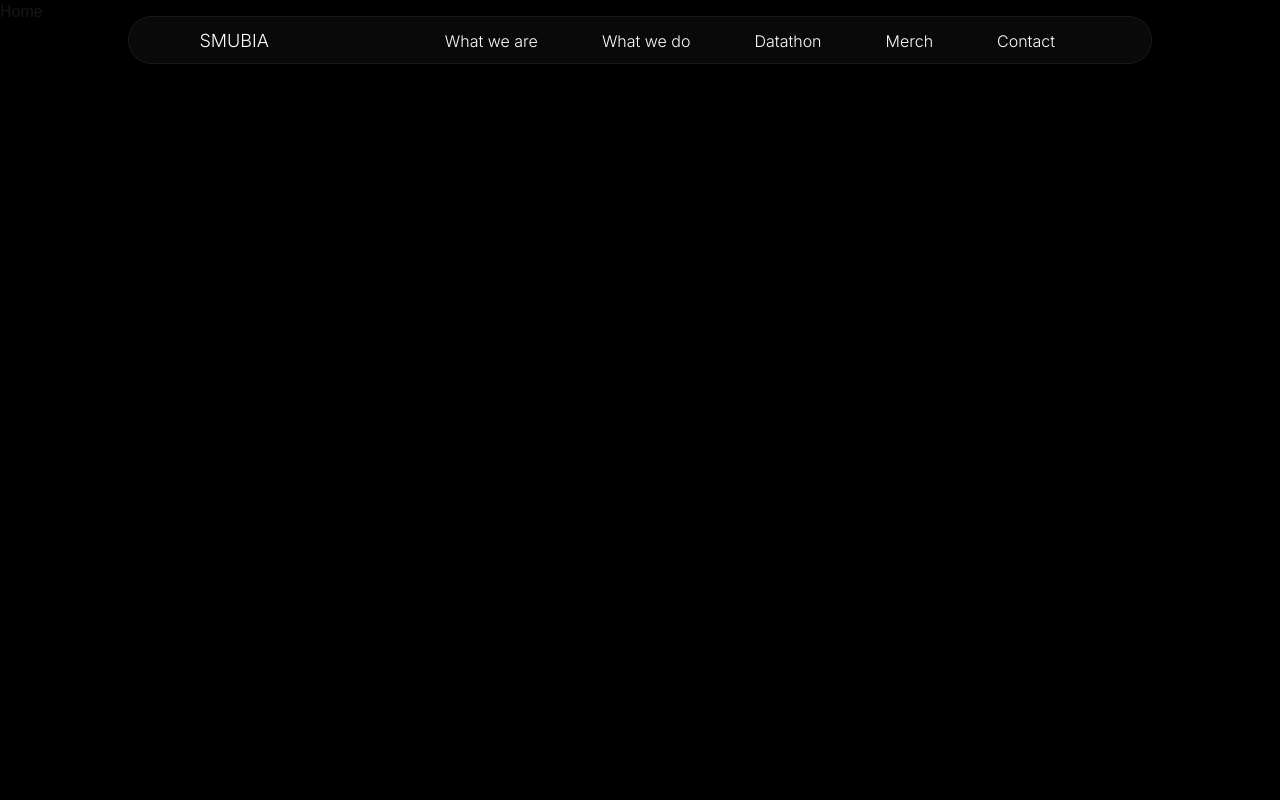
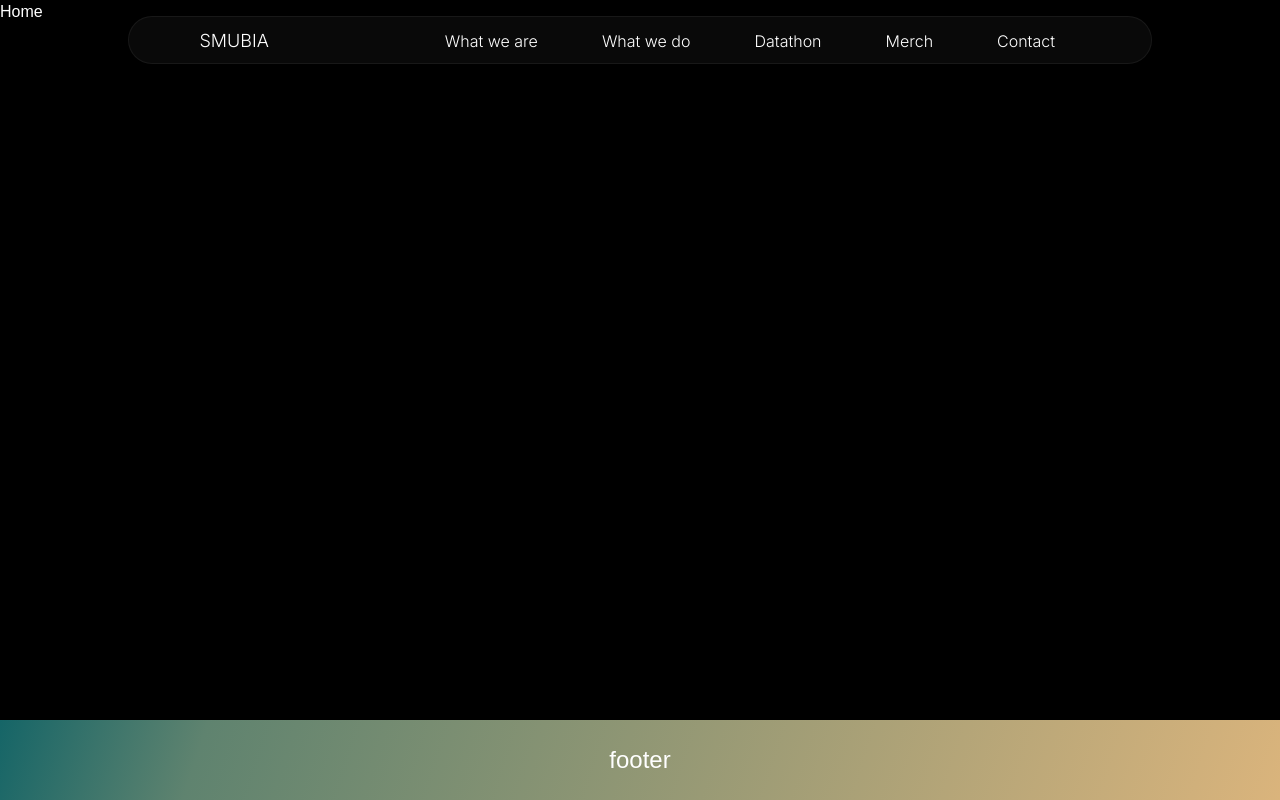
Before and after one commit to SMUBIA-github/bia-website, a Next.js app: page / in a window 1280 px wide. Built offline with nearby package versions, Linux system fonts and the light colour scheme.

Commit message:
Added NavBar and Footer

```diff
--- /dev/null
+++ b/app/components/footer.module.css
@@ -0,0 +1,13 @@
+.footer {
+    background: rgb(21,101,103);
+    background: linear-gradient(108deg, rgba(21,101,103,1) 0%, rgba(95,131,111,1) 16%, rgba(218,180,124,1) 100%);
+    width: 100%;
+    height: 5rem;
+    display: flex;
+    justify-content: center;
+    align-items: center;
+    color: white;
+    font-size: 1.5rem;
+    box-sizing: border-box;
+    margin-top: auto;
+}
--- /dev/null
+++ b/app/components/footer.tsx
@@ -0,0 +1,10 @@
+import React from 'react'
+import styles from './footer.module.css'
+
+function FooterBar() {
+  return (
+    <div className={styles.footer}>footer</div>
+  )
+}
+
+export default FooterBar
--- a/app/globals.css
+++ b/app/globals.css
@@ -3,8 +3,8 @@
 @tailwind utilities;
 
 :root {
-  --background: #ffffff;
-  --foreground: #171717;
+  --background: black;
+  --foreground: white;
 }
 
 @media (prefers-color-scheme: dark) {
@@ -29,3 +29,18 @@ body {
 .inter {
   font-family: var(--font-inter);
 }
+
+html {
+  margin: 0;
+  padding: 0;
+  overflow-x: hidden;
+}
+
+body {
+  margin: 0;
+  padding: 0;
+  overflow-x: hidden;
+  min-height: 100vh;
+  display: flex;
+  flex-direction: column;
+}
--- a/app/layout.tsx
+++ b/app/layout.tsx
@@ -3,6 +3,7 @@ import localFont from "next/font/local";
 import { Inter } from 'next/font/google';
 import "./globals.css";
 import Navbar from "./components/nav";
+import FooterBar from "./components/footer";
 
 const geistSans = localFont({
   src: "./fonts/Inter.ttf",
@@ -33,6 +34,7 @@ export default function RootLayout({
       >
         <Navbar />
         {children}
+        <FooterBar />
       </body>
     </html>
   );
--- a/app/page.tsx
+++ b/app/page.tsx
@@ -4,7 +4,7 @@ import styles from "./page.module.css"
 
 export default function Home() {
   return (
-  <main className={styles.background}>
+  <main>
     {/* <Navbar /> */}
     <h1>Home</h1>
   </main>
```
